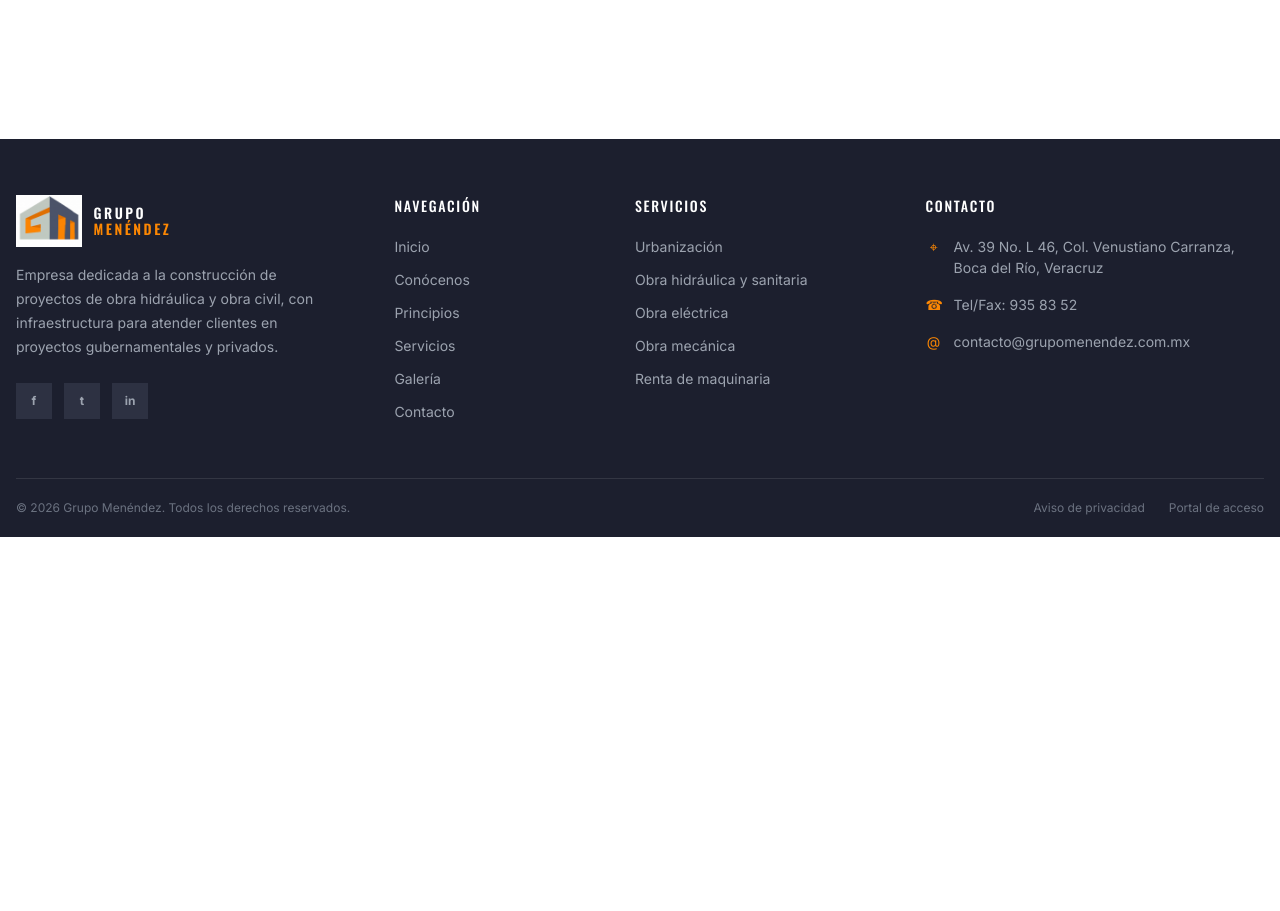
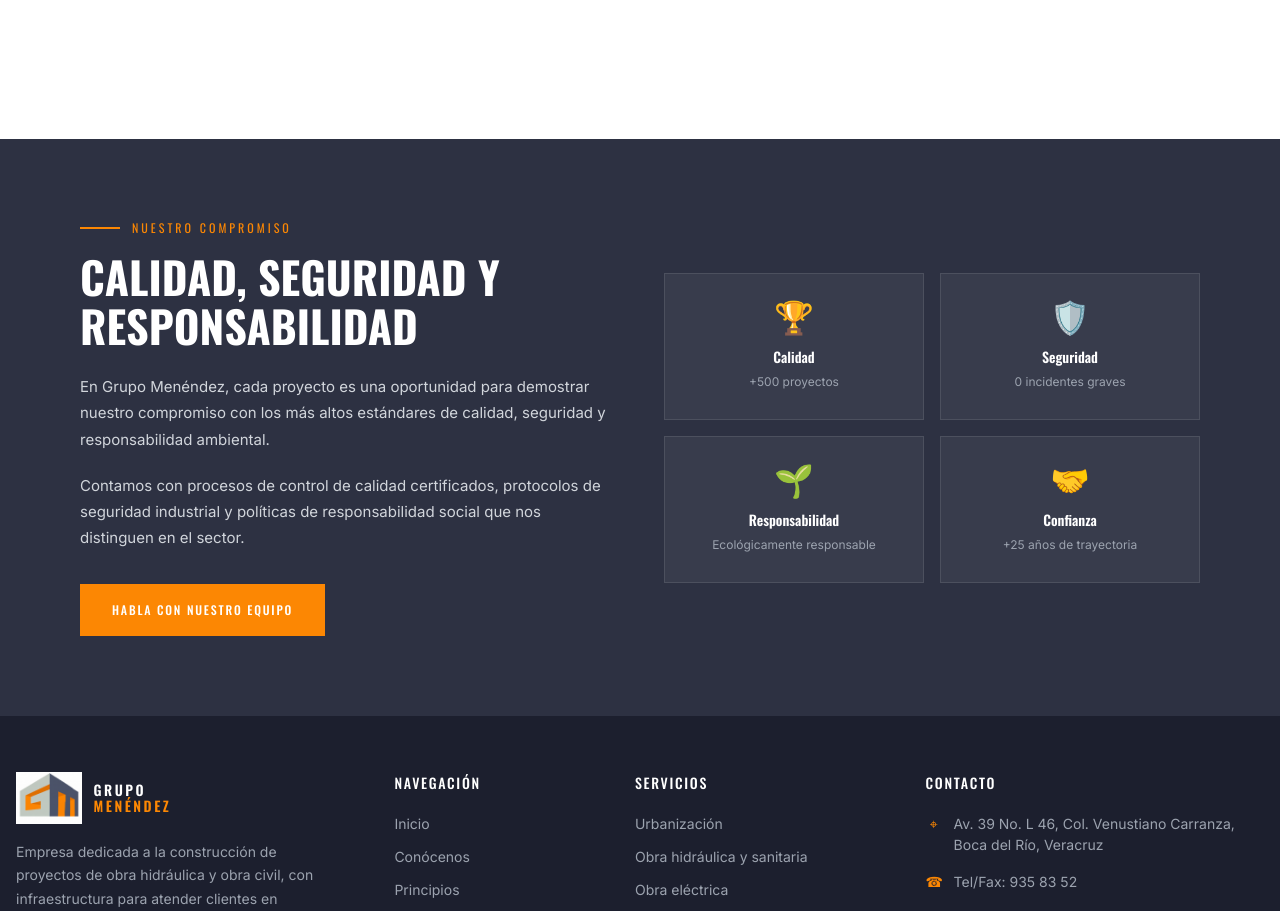
Before and after one commit to LaLIto3478/grupo_menendez, an Angular app in the folder GrupoMenendez/: page /principios in a window 1280 px wide. Shown: the part 1160-2071 px from the top of the page. Before the commit the page ends 1697 px from the top, so only its background shows below. Built offline with nearby package versions, Linux system fonts and the light colour scheme.

Commit message:
feat: T-14: Sección de Compromiso y Tarjetas de Métricas

```diff
--- a/GrupoMenendez/src/app/pages/principios/principios.component.css
+++ b/GrupoMenendez/src/app/pages/principios/principios.component.css
@@ -5,6 +5,11 @@
 .principles-page {
   background: #ffffff;
 }
+
+
+/* =========================================================
+   HERO
+   ========================================================= */
 
 .principles-hero {
   align-items: flex-end;
@@ -58,6 +63,11 @@
   margin: 0;
 }
 
+
+/* =========================================================
+   INTRODUCCIÓN
+   ========================================================= */
+
 .principles-intro {
   background: #ffffff;
   padding: 64px 24px 56px;
@@ -103,6 +113,11 @@
   line-height: 1.65;
   margin: 0;
 }
+
+
+/* =========================================================
+   GRID DE PRINCIPIOS
+   ========================================================= */
 
 .principles-grid-section {
   background: #ffffff;
@@ -182,7 +197,186 @@
   margin: 0;
 }
 
+
+/* =========================================================
+   NUESTRO COMPROMISO
+   ========================================================= */
+
+.commitment-section {
+  background: #2d3142;
+  padding: 80px 24px;
+}
+
+.commitment-container {
+  margin: 0 auto;
+  max-width: 1120px;
+}
+
+.commitment-grid {
+  align-items: center;
+  display: grid;
+  gap: 48px;
+  grid-template-columns: minmax(0, 1fr) minmax(0, 1fr);
+}
+
+
+/* ---------------------------------------------------------
+   Contenido izquierdo
+   --------------------------------------------------------- */
+
+.commitment-content {
+  max-width: 560px;
+}
+
+.commitment-kicker {
+  align-items: center;
+  color: #fc8703;
+  display: flex;
+  font-family: 'Oswald', sans-serif;
+  font-size: 12px;
+  gap: 12px;
+  letter-spacing: 0.25em;
+  margin-bottom: 16px;
+  text-transform: uppercase;
+}
+
+.commitment-kicker span:first-child {
+  background: #fc8703;
+  display: block;
+  height: 2px;
+  width: 40px;
+}
+
+.commitment-content h2 {
+  color: #ffffff;
+  font-family: 'Oswald', sans-serif;
+  font-size: clamp(32px, 4vw, 44px);
+  font-weight: 700;
+  line-height: 1.1;
+  margin: 0 0 24px;
+}
+
+.commitment-content p {
+  color: #d1d5db;
+  font-size: 15px;
+  line-height: 1.75;
+  margin: 0 0 20px;
+}
+
+.commitment-content p:last-of-type {
+  margin-bottom: 32px;
+}
+
+
+/* ---------------------------------------------------------
+   Botón
+   --------------------------------------------------------- */
+
+.commitment-button {
+  align-items: center;
+  background: #fc8703;
+  color: #ffffff;
+  display: inline-flex;
+  font-family: 'Oswald', sans-serif;
+  font-size: 12px;
+  font-weight: 500;
+  justify-content: center;
+  letter-spacing: 0.15em;
+  min-height: 52px;
+  padding: 0 32px;
+  text-decoration: none;
+  text-transform: uppercase;
+  transition:
+    background-color 0.25s ease,
+    transform 0.25s ease;
+}
+
+.commitment-button:hover {
+  background: #d96f00;
+  transform: translateY(-2px);
+}
+
+.commitment-button:focus-visible {
+  outline: 2px solid #ffffff;
+  outline-offset: 4px;
+}
+
+
+/* ---------------------------------------------------------
+   Tarjetas de indicadores
+   --------------------------------------------------------- */
+
+.commitment-stats {
+  display: grid;
+  gap: 16px;
+  grid-template-columns: repeat(2, minmax(0, 1fr));
+}
+
+.commitment-stat {
+  background: rgba(255, 255, 255, 0.05);
+  border: 1px solid rgba(255, 255, 255, 0.1);
+  padding: 28px 20px;
+  text-align: center;
+  transition:
+    background-color 0.25s ease,
+    border-color 0.25s ease,
+    transform 0.25s ease;
+}
+
+.commitment-stat:hover {
+  background: rgba(255, 255, 255, 0.08);
+  border-color: rgba(252, 135, 3, 0.45);
+  transform: translateY(-3px);
+}
+
+.commitment-stat__icon {
+  font-size: 32px;
+  line-height: 1;
+  margin-bottom: 12px;
+}
+
+.commitment-stat__name {
+  color: #ffffff;
+  font-family: 'Oswald', sans-serif;
+  font-size: 14px;
+  font-weight: 600;
+  margin-bottom: 6px;
+}
+
+.commitment-stat__value {
+  color: #9ca3af;
+  font-size: 12px;
+  line-height: 1.5;
+}
+
+
+/* =========================================================
+   TABLET
+   ========================================================= */
+
+@media (max-width: 900px) {
+
+  .commitment-grid {
+    gap: 40px;
+    grid-template-columns: 1fr;
+  }
+
+  .commitment-content {
+    max-width: 720px;
+  }
+
+  .commitment-stats {
+    max-width: 720px;
+  }
+}
+
+
+/* =========================================================
+   TABLET PEQUEÑA
+   ========================================================= */
+
 @media (max-width: 700px) {
+
   .principles-hero {
     min-height: 280px;
     padding: 80px 24px 32px;
@@ -204,10 +398,48 @@
     min-height: 0;
     padding: 28px 20px;
   }
+
+  .commitment-section {
+    padding: 64px 24px;
+  }
+
+  .commitment-content h2 {
+    font-size: 34px;
+  }
 }
 
+
+/* =========================================================
+   MÓVIL
+   ========================================================= */
+
 @media (max-width: 430px) {
+
   .principles-grid {
     grid-template-columns: 1fr;
   }
+
+  .commitment-section {
+    padding: 56px 20px;
+  }
+
+  .commitment-grid {
+    gap: 36px;
+  }
+
+  .commitment-stats {
+    grid-template-columns: 1fr;
+  }
+
+  .commitment-stat {
+    padding: 24px 20px;
+  }
+
+  .commitment-content h2 {
+    font-size: 30px;
+  }
+
+  .commitment-button {
+    width: 100%;
+  }
 }
--- a/GrupoMenendez/src/app/pages/principios/principios.component.html
+++ b/GrupoMenendez/src/app/pages/principios/principios.component.html
@@ -1,5 +1,10 @@
 <main class="principles-page">
-  <section class="principles-hero" aria-labelledby="principles-hero-title">
+
+  <!-- HERO -->
+  <section
+    class="principles-hero"
+    aria-labelledby="principles-hero-title"
+  >
     <div class="principles-hero__overlay"></div>
 
     <div class="principles-hero__content">
@@ -7,28 +12,49 @@
         <span aria-hidden="true"></span>
         <span>Quiénes somos</span>
       </div>
-      <h1 id="principles-hero-title">NUESTROS PRINCIPIOS</h1>
+
+      <h1 id="principles-hero-title">
+        NUESTROS PRINCIPIOS
+      </h1>
     </div>
   </section>
 
-  <section class="principles-intro" aria-labelledby="principles-intro-title">
+
+  <!-- INTRODUCCIÓN -->
+  <section
+    class="principles-intro"
+    aria-labelledby="principles-intro-title"
+  >
     <div class="principles-intro__content">
+
       <div class="section-kicker section-kicker--center">
         <span aria-hidden="true"></span>
         <span>Nuestra filosofía</span>
         <span aria-hidden="true"></span>
       </div>
-      <h2 id="principles-intro-title">LO QUE NOS GUÍA</h2>
+
+      <h2 id="principles-intro-title">
+        LO QUE NOS GUÍA
+      </h2>
+
       <p>
         Nuestros principios son la base sobre la que construimos cada proyecto
         y cada relación. Son los valores que definen nuestra cultura empresarial
         y guían las decisiones de nuestro equipo día a día.
       </p>
+
     </div>
   </section>
 
-  <section class="principles-grid-section" aria-label="Principios de Grupo Menéndez">
+
+  <!-- PRINCIPIOS -->
+  <section
+    class="principles-grid-section"
+    aria-label="Principios de Grupo Menéndez"
+  >
     <div class="principles-grid">
+
+      <!-- SEGURIDAD -->
       <article class="principle-card principle-card--brand">
         <div class="principle-card__icon" aria-hidden="true">
           <svg viewBox="0 0 24 24" role="img">
@@ -36,7 +62,9 @@
             <path d="m8.5 12 2.2 2.2 4.8-4.8" />
           </svg>
         </div>
+
         <h3>Seguridad</h3>
+
         <p>
           Priorizamos la seguridad de nuestro equipo, clientes y comunidades en
           cada proyecto que ejecutamos. Cumplimos con todos los estándares de
@@ -44,13 +72,17 @@
         </p>
       </article>
 
+
+      <!-- CALIDAD -->
       <article class="principle-card principle-card--navy">
         <div class="principle-card__icon" aria-hidden="true">
           <svg viewBox="0 0 24 24" role="img">
             <path d="m12 3 2.8 5.7 6.2.9-4.5 4.4 1.1 6.2-5.6-2.9-5.6 2.9 1.1-6.2L3 9.6l6.2-.9L12 3Z" />
           </svg>
         </div>
+
         <h3>Calidad</h3>
+
         <p>
           Aplicamos procesos rigurosos de control de calidad en cada etapa de
           nuestros proyectos. La excelencia es el estándar mínimo que nos
@@ -58,6 +90,8 @@
         </p>
       </article>
 
+
+      <!-- RESPONSABILIDAD -->
       <article class="principle-card principle-card--steel">
         <div class="principle-card__icon" aria-hidden="true">
           <svg viewBox="0 0 24 24" role="img">
@@ -66,7 +100,9 @@
             <path d="M3 20v-2.2A3.8 3.8 0 0 1 6.8 14h4.4a3.8 3.8 0 0 1 3.8 3.8V20M14.5 14.5h2.7A3.8 3.8 0 0 1 21 18.3V20" />
           </svg>
         </div>
+
         <h3>Responsabilidad</h3>
+
         <p>
           Cumplimos nuestros compromisos con puntualidad, transparencia y
           honestidad. Somos responsables ante nuestros clientes, colaboradores
@@ -74,6 +110,8 @@
         </p>
       </article>
 
+
+      <!-- INNOVACIÓN -->
       <article class="principle-card principle-card--brand">
         <div class="principle-card__icon" aria-hidden="true">
           <svg viewBox="0 0 24 24" role="img">
@@ -81,7 +119,9 @@
             <path d="M12 1v1M4.2 4.2l.7.7M1 12h2M19.1 4.9l.7-.7M21 12h2" />
           </svg>
         </div>
+
         <h3>Innovación</h3>
+
         <p>
           Incorporamos constantemente nuevas tecnologías y métodos constructivos
           que nos permiten ser más eficientes y ofrecer mejores soluciones a
@@ -89,6 +129,8 @@
         </p>
       </article>
 
+
+      <!-- SUSTENTABILIDAD -->
       <article class="principle-card principle-card--navy">
         <div class="principle-card__icon" aria-hidden="true">
           <svg viewBox="0 0 24 24" role="img">
@@ -96,7 +138,9 @@
             <path d="M8 4v3M17 5v3M20 4v3M6 20v-3" />
           </svg>
         </div>
+
         <h3>Sustentabilidad</h3>
+
         <p>
           Desarrollamos proyectos con responsabilidad ambiental, minimizando el
           impacto ecológico y promoviendo prácticas sustentables en la
@@ -104,18 +148,141 @@
         </p>
       </article>
 
+
+      <!-- EFICIENCIA -->
       <article class="principle-card principle-card--steel">
         <div class="principle-card__icon" aria-hidden="true">
           <svg viewBox="0 0 24 24" role="img">
             <path d="m13 2-9 11h7l-1 9 9-11h-7l1-9Z" />
           </svg>
         </div>
+
         <h3>Eficiencia</h3>
+
         <p>
           Optimizamos recursos y procesos para cumplir los proyectos en tiempo
           y forma, maximizando el valor entregado sin sacrificar la calidad.
         </p>
       </article>
+
     </div>
   </section>
+
+
+  <!-- NUESTRO COMPROMISO -->
+  <section
+    class="commitment-section"
+    aria-labelledby="commitment-title"
+  >
+    <div class="commitment-container">
+
+      <div class="commitment-grid">
+
+        <!-- CONTENIDO -->
+        <div class="commitment-content">
+
+          <div class="commitment-kicker">
+            <span aria-hidden="true"></span>
+            <span>Nuestro compromiso</span>
+          </div>
+
+          <h2 id="commitment-title">
+            CALIDAD, SEGURIDAD Y RESPONSABILIDAD
+          </h2>
+
+          <p>
+            En Grupo Menéndez, cada proyecto es una oportunidad para demostrar
+            nuestro compromiso con los más altos estándares de calidad,
+            seguridad y responsabilidad ambiental.
+          </p>
+
+          <p>
+            Contamos con procesos de control de calidad certificados, protocolos
+            de seguridad industrial y políticas de responsabilidad social que
+            nos distinguen en el sector.
+          </p>
+
+          <a
+            routerLink="/contacto"
+            class="commitment-button"
+          >
+            Habla con nuestro equipo
+          </a>
+
+        </div>
+
+
+        <!-- INDICADORES -->
+        <div class="commitment-stats">
+
+          <!-- CALIDAD -->
+          <article class="commitment-stat">
+            <div class="commitment-stat__icon" aria-hidden="true">
+              🏆
+            </div>
+
+            <div class="commitment-stat__name">
+              Calidad
+            </div>
+
+            <div class="commitment-stat__value">
+              +500 proyectos
+            </div>
+          </article>
+
+
+          <!-- SEGURIDAD -->
+          <article class="commitment-stat">
+            <div class="commitment-stat__icon" aria-hidden="true">
+              🛡️
+            </div>
+
+            <div class="commitment-stat__name">
+              Seguridad
+            </div>
+
+            <div class="commitment-stat__value">
+              0 incidentes graves
+            </div>
+          </article>
+
+
+          <!-- RESPONSABILIDAD -->
+          <article class="commitment-stat">
+            <div class="commitment-stat__icon" aria-hidden="true">
+              🌱
+            </div>
+
+            <div class="commitment-stat__name">
+              Responsabilidad
+            </div>
+
+            <div class="commitment-stat__value">
+              Ecológicamente responsable
+            </div>
+          </article>
+
+
+          <!-- CONFIANZA -->
+          <article class="commitment-stat">
+            <div class="commitment-stat__icon" aria-hidden="true">
+              🤝
+            </div>
+
+            <div class="commitment-stat__name">
+              Confianza
+            </div>
+
+            <div class="commitment-stat__value">
+              +25 años de trayectoria
+            </div>
+          </article>
+
+        </div>
+
+      </div>
+
+    </div>
+  </section>
+
 </main>
--- a/GrupoMenendez/src/app/pages/principios/principios.component.ts
+++ b/GrupoMenendez/src/app/pages/principios/principios.component.ts
@@ -1,8 +1,10 @@
 import { Component } from '@angular/core';
+import { RouterLink } from '@angular/router';
 
 @Component({
   selector: 'app-principios',
   standalone: true,
+  imports: [RouterLink],
   templateUrl: './principios.component.html',
   styleUrl: './principios.component.css'
 })
```
